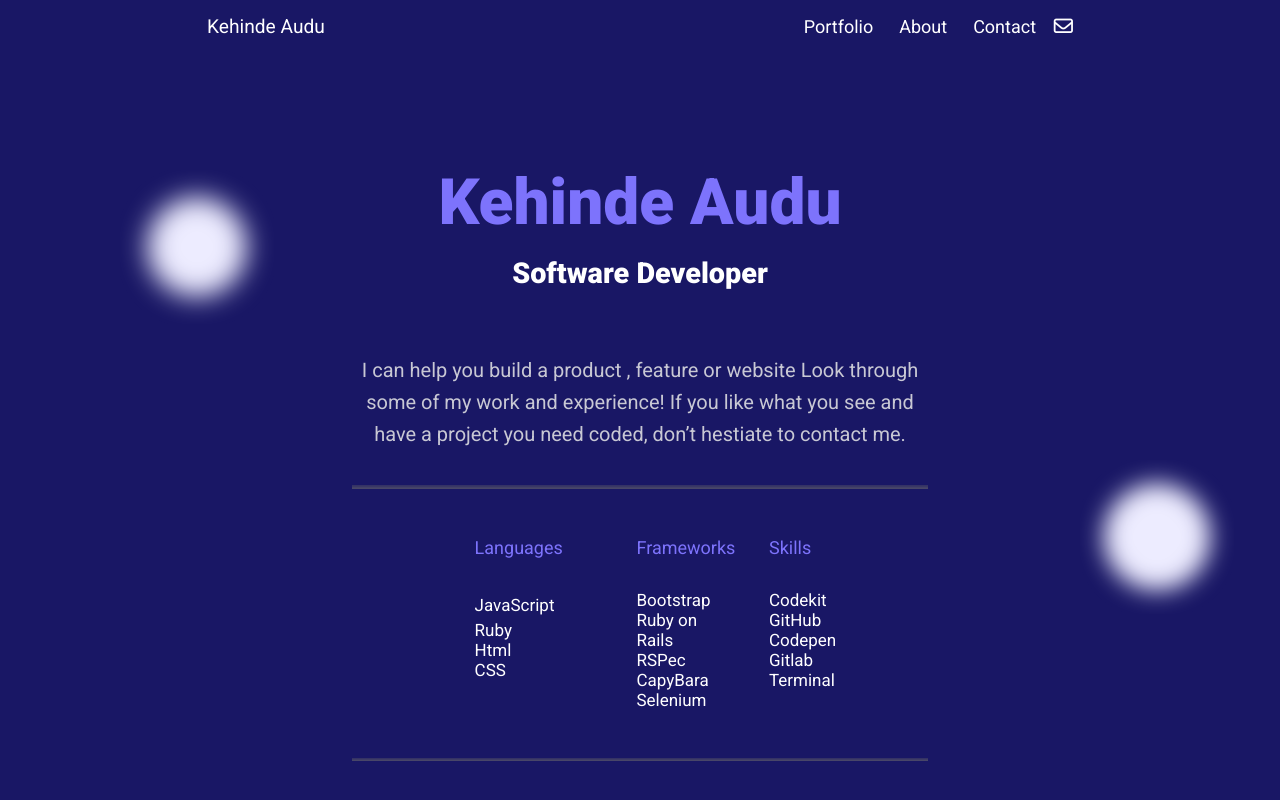
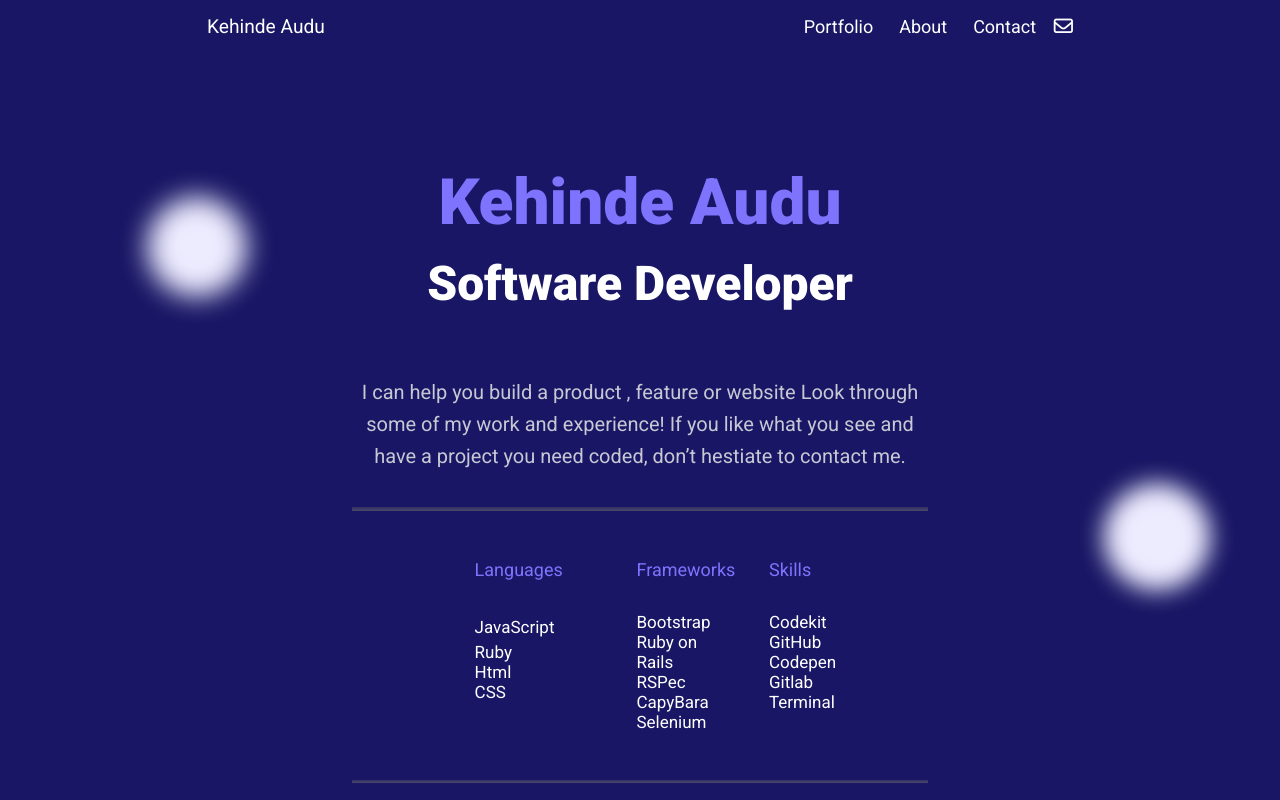
Before and after one commit to audukehinde/portfolio, a plain HTML site: page index.html in a window 1280 px wide. In both pictures the pointer is over the element "Software Developer". Shown: the top 800 px of the page. Drawn offline with Linux system fonts and the light colour scheme.

Commit message:
Add transition to welcome text

```diff
--- a/style.css
+++ b/style.css
@@ -8,7 +8,7 @@ body {
   background-color: #191765;
   background-image: url(img/elipse.svg);
   background-repeat: no-repeat;
-  font-family: 'Roboto', sans-serif;
+  font-family: "Roboto", sans-serif;
   color: #fff;
 }
 
@@ -61,6 +61,11 @@ main {
   margin-bottom: 2rem;
   font-size: 1.8rem;
   text-align: center;
+  transition: font-size 3s;
+}
+
+.tag:hover {
+  font-size: 3rem;
 }
 
 .decription {
@@ -69,7 +74,7 @@ main {
   color: #c8c8d4;
   font-size: 18px;
   padding: 0 20px 35px;
-  font-family: 'Roboto', sans-serif;
+  font-family: "Roboto", sans-serif;
 }
 
 ul .btw-space {
@@ -256,7 +261,7 @@ textarea {
   height: 48px;
   padding: 10px;
   font-size: 18px;
-  font-family: 'Roboto', sans-serif;
+  font-family: "Roboto", sans-serif;
 }
 
 textarea {
@@ -339,9 +344,7 @@ footer {
     flex-direction: column;
     justify-content: center;
     margin: 0 auto;
-    background-image:
-      url(img/circle1.svg),
-      url(img/circle2header.svg);
+    background-image: url(img/circle1.svg), url(img/circle2header.svg);
     background-size: 12%;
     background-position: 120px 170px, 1080px 460px;
   }
```
